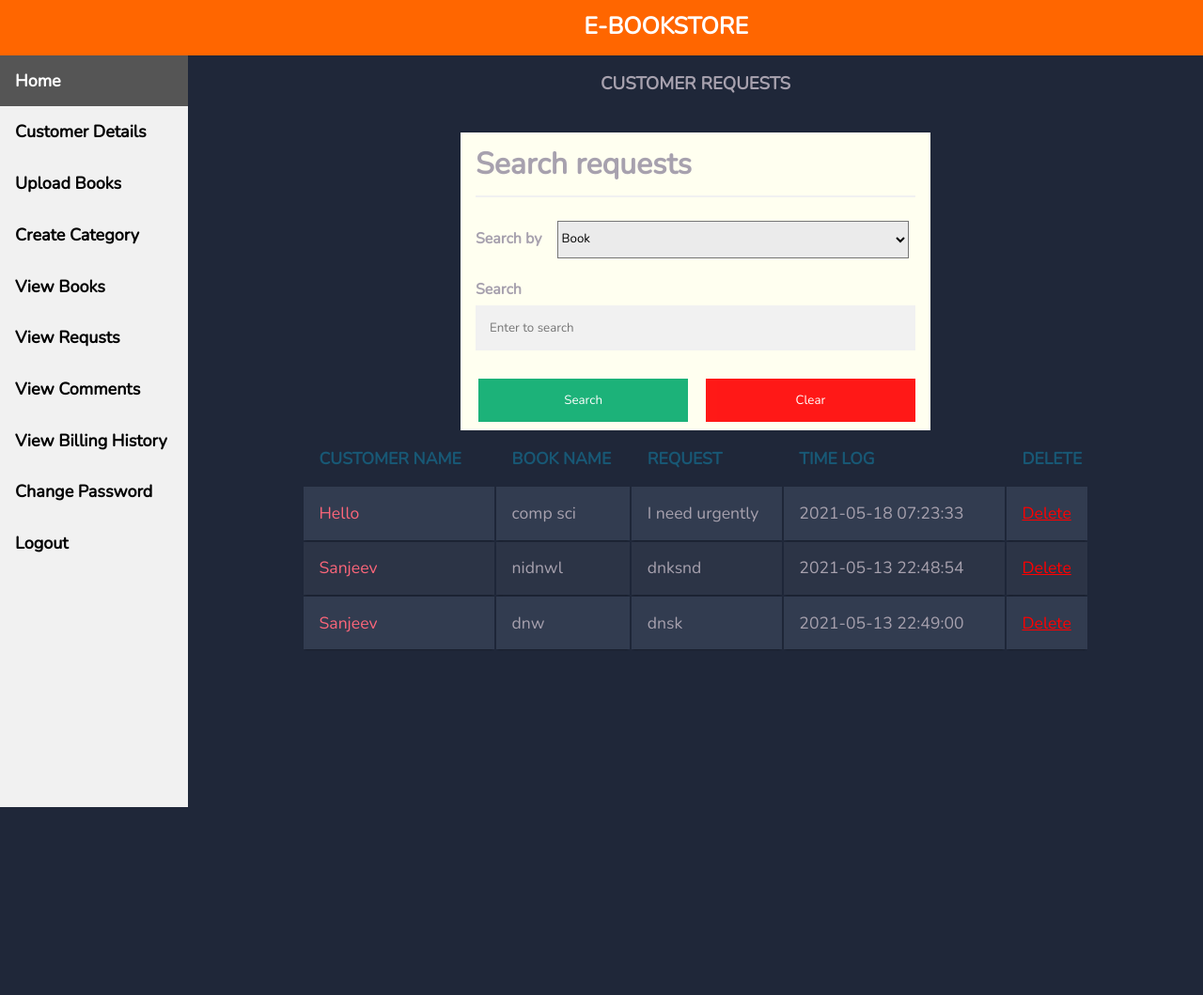
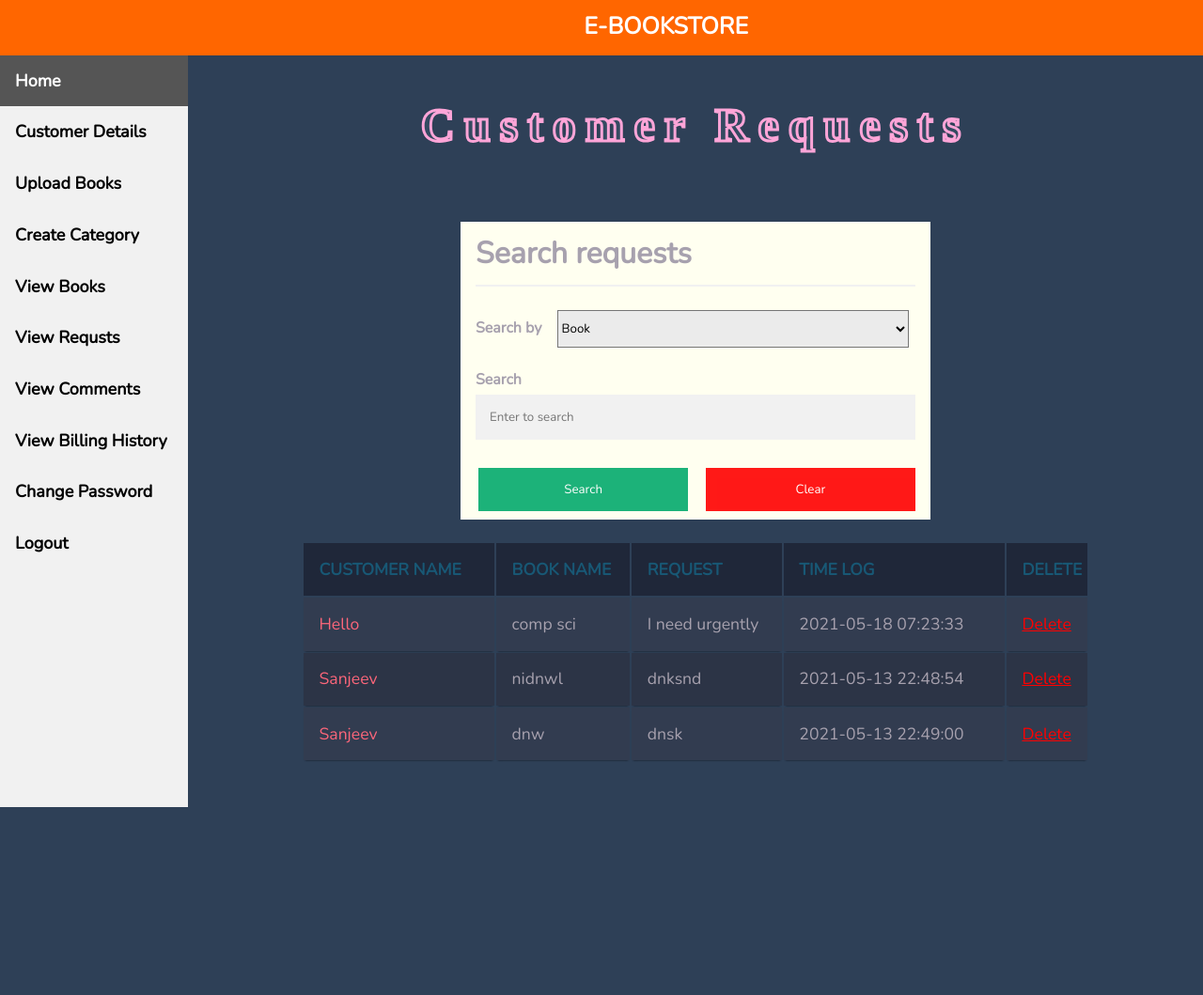
Before and after one commit to sachinraghult/e-bookstore, a PHP site: page /admin/request.php in a window 1280 px wide. Shown: the whole page at 94% size. Run offline with PHP 8.4, Linux system fonts and the light colour scheme; a user stored in the database is signed in; data comes from the database, SQL or seed files in the repository; a stand-in replaces the project's code that opens the database connection; style sheets or scripts are compiled from the project's sources.

Commit message:
font changed

```diff
--- a/admin/request.php
+++ b/admin/request.php
@@ -19,12 +19,21 @@
     <title>Admin Home</title>
     <link rel="stylesheet" type="text/css" href="../css/tables.css">
     <link rel="stylesheet" type="text/css" href="../css/register.css">
+    <link rel="stylesheet" type="text/css" href="../css/font.scss">
 </head>
 <body>
 
-<h3 style='text-align: center;'>CUSTOMER REQUESTS</h3>
+<div class="patterns">
+  <svg width="100%" height="50%">
+    <rect x="0" y="0" width="100%" height="100%" fill="url(#polka-dots)"> </rect>
+ <text x="50%" y="60%"  text-anchor="middle"  >
+   Customer Requests
+ </text>
+ </svg>
+</div>
+
 <form action="<?php echo $_SERVER["PHP_SELF"];?>" method = "post">
-  <div class="container content" style="width: 500px; height: 50%; margin:auto; margin-top: 40px; background-color:ivory">
+  <div class="container content" style="width: 500px; height: 50%; margin:auto; margin-top: 20px; background-color:ivory">
     <h1>Search requests</h1>
     <hr>
 
@@ -43,7 +52,7 @@
       <button type="submit" class="signup" name="search" style="width: 48%;">Search</button>
       <a href="<?php echo $_SERVER["PHP_SELF"];?>"><button class="signup" style="background-color: red;width:48%;float:right;">Clear</button></a>
     </div>
-  </div>
+  </div><br>
 </form>
 <?php
     if (!isset($_POST['search'])) {
--- /dev/null
+++ b/css/font.scss
@@ -0,0 +1,33 @@
+body {
+    background-color: #2e4057;
+    margin:0;
+ }
+
+
+ svg text {
+   font-family: Lora;
+   letter-spacing: 10px;
+   stroke: #ffa5d8;
+   font-size: 50px;
+   font-weight: 700;
+   stroke-width: 3;
+
+   animation: textAnimate 5s infinite alternate;
+
+ }
+
+ @keyframes textAnimate {
+   0% {
+     stroke-dasharray: 0 50%;
+     stroke-dashoffset:  20%;
+     fill:hsl(189, 68%, 75%)
+
+   }
+
+   100% {
+     stroke-dasharray: 50% 0;
+     stroke-dashoffstet: -20%;
+     fill: hsla(189, 68%, 75%,0%)
+   }
+
+ }
```
Also changed, not shown: admin/comment.php (+12 -2 lines), admin/cust_det.php (+10 -2 lines), admin/cust_trans.php (+10 -1 lines), admin/index.php (+9 -3 lines), admin/transaction.php (+11 -2 lines), admin/view_books.php (+13 -3 lines), cust_transaction.php (+9 -1 lines), index.php (+17 -2 lines), profile.php (+9 -1 lines), search_books.php (+10 -2 lines).
